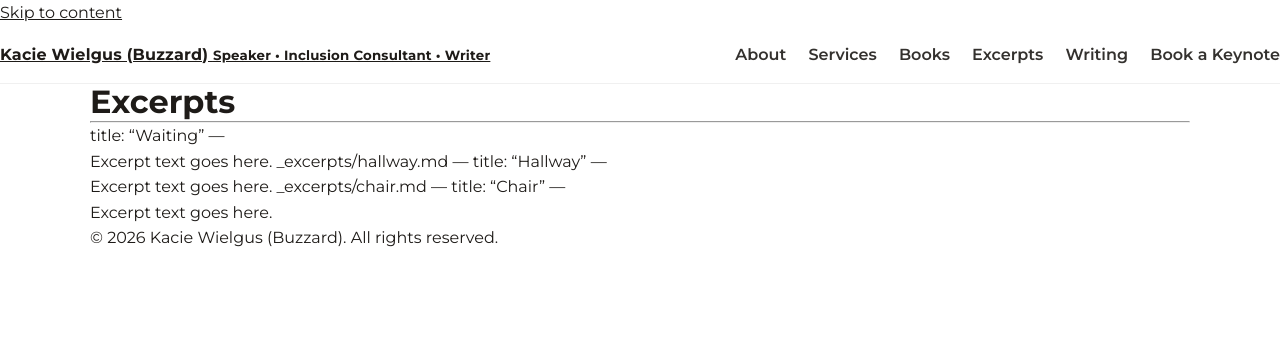
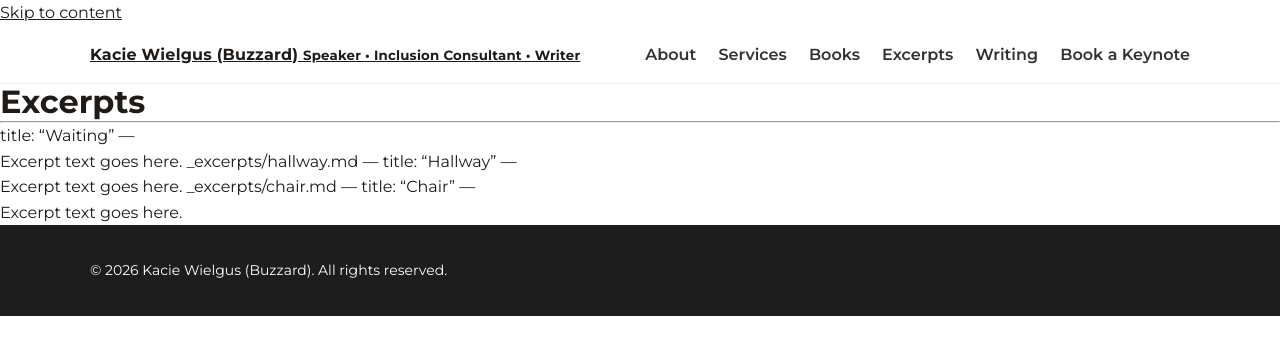
Before and after one commit to kaciebuzzard-rgb/new, a Jekyll site: the page built from excerpts.md, in a window 1280 px wide. Shown: the top 355 px of the page. Built offline with Jekyll 4.4.1, drawn with Linux system fonts in a browser that asks for light colours.

Commit message:
Update default.html

```diff
--- a/_layouts/default.html
+++ b/_layouts/default.html
@@ -1,4 +1,3 @@
-<link rel="stylesheet" href="{{ '/assets/css/style.css' | relative_url }}">
 <!doctype html>
 <html lang="en">
 <head>
@@ -20,7 +19,7 @@
   <a class="skip" href="#main">Skip to content</a>
 
   <header class="site-header">
-    <nav class="nav">
+    <div class="wrap nav">
       <div class="brand">
         <a href="{{ '/' | relative_url }}">
           {{ site.title }}
@@ -28,24 +27,26 @@
         </a>
       </div>
 
-      <!-- IMPORTANT: use /# anchors so nav works on every page (home + excerpts) -->
-      <div class="nav-links">
+      <nav class="nav-links" aria-label="Primary">
         <a href="{{ '/' | relative_url }}#about">About</a>
         <a href="{{ '/' | relative_url }}#services">Services</a>
         <a href="{{ '/' | relative_url }}#books">Books</a>
         <a href="{{ '/' | relative_url }}#excerpts">Excerpts</a>
         <a href="https://medium.com/@kwbuzzard" target="_blank" rel="noopener">Writing</a>
         <a class="pill" href="{{ '/' | relative_url }}#book">Book a Keynote</a>
-      </div>
-    </nav>
+      </nav>
+    </div>
   </header>
 
-  <main id="main" class="wrap">
+  <!-- IMPORTANT: main is full-width; wrap inside sections -->
+  <main id="main">
     {{ content }}
   </main>
 
-  <footer class="wrap" style="padding-top:0;">
-    <p>&copy; {{ site.time | date: '%Y' }} {{ site.title }}. All rights reserved.</p>
+  <footer class="site-footer">
+    <div class="wrap">
+      <p>&copy; {{ site.time | date: '%Y' }} {{ site.title }}. All rights reserved.</p>
+    </div>
   </footer>
 
 </body>
```
